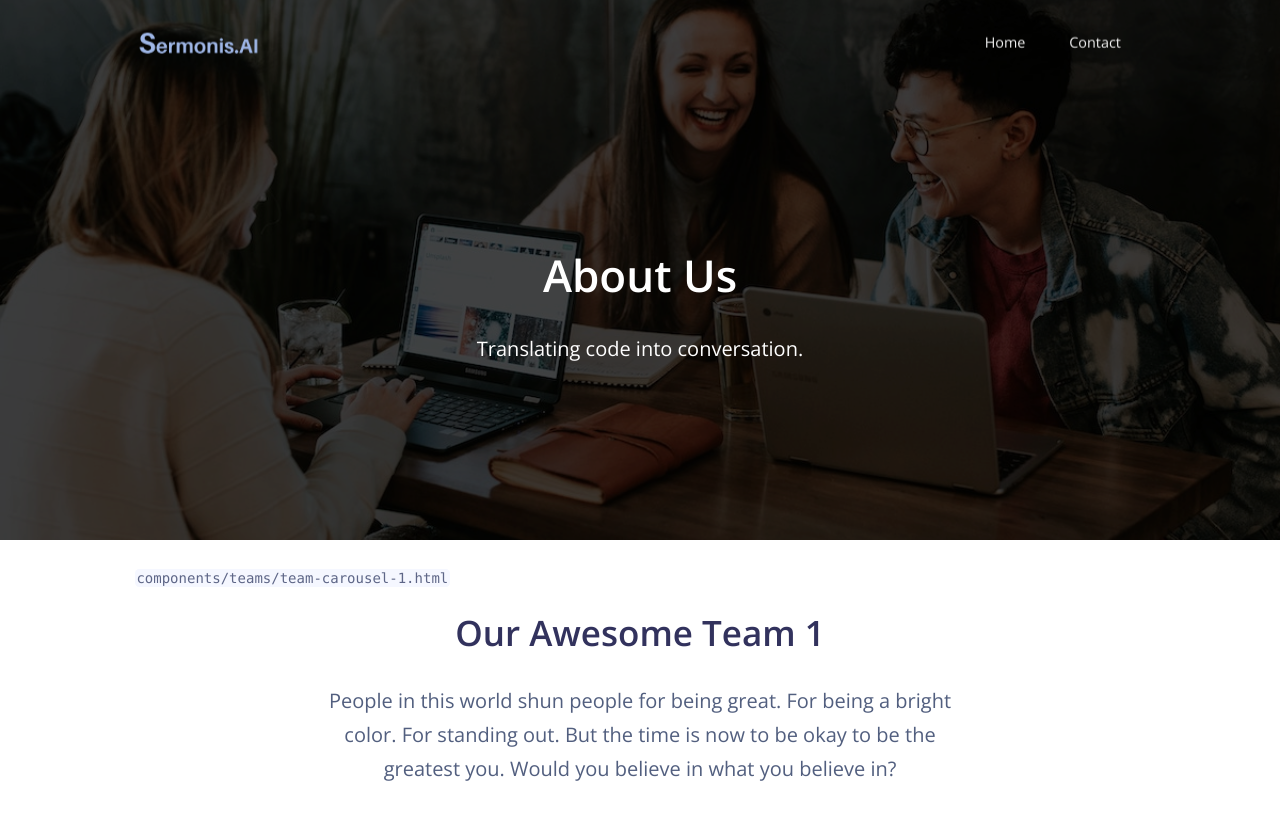
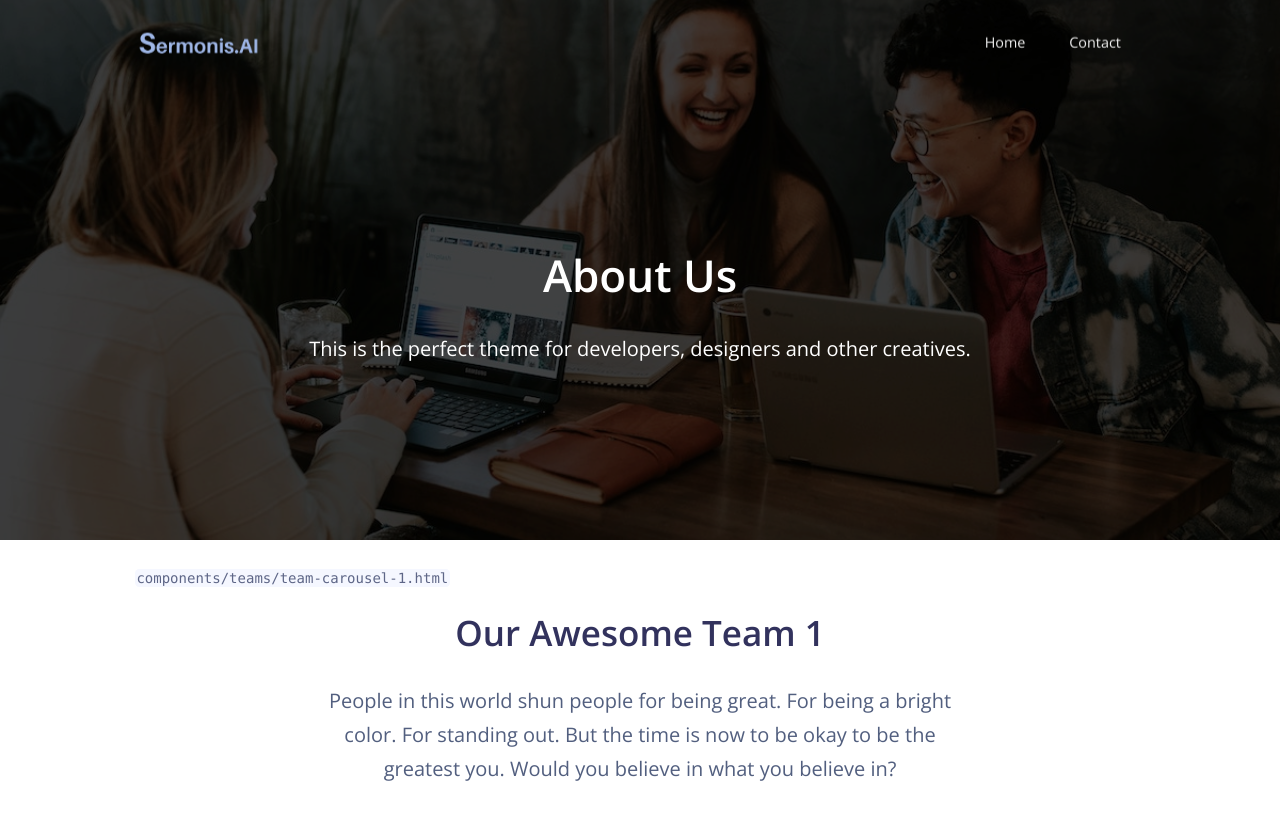
Before and after one commit to sermonisai/sermonisai.github.io, a Jekyll site: the page built from _pages/about.md, in a window 1280 px wide and 900 px high. Shown: the top 820 px of the window. Built offline with Jekyll 4.4.1, drawn with Linux system fonts in a browser that asks for light colours; nearby versions of some CDN libraries.

Commit message:
Update about.md

```diff
--- a/_pages/about.md
+++ b/_pages/about.md
@@ -1,7 +1,7 @@
 ---
 title: About Us
-subtitle: Translating code into conversation.
-description: Enterprise-grade intelligent virtual assistants built on state-of-the-art NLP technologies.
+subtitle: This is the perfect theme for developers, designers and other creatives.
+description: Use the Argon Jekyll theme to build a landing page, blog or complete website.
 featured_image: /assets/img/sections/broofoac.jpg
 ---
 
```
